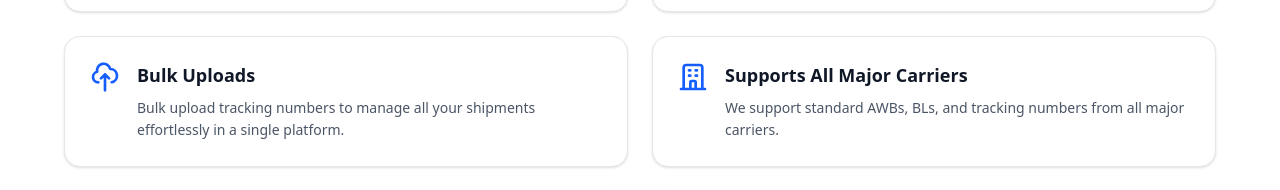
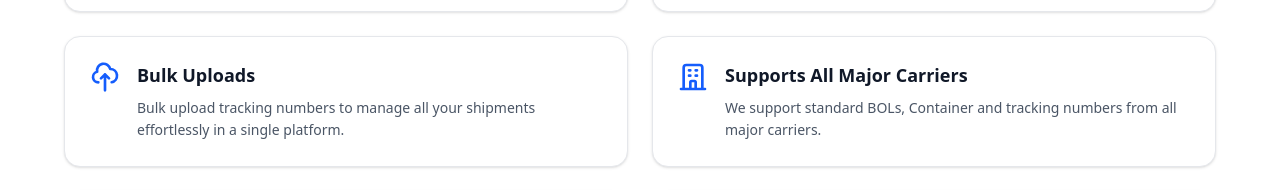
Before and after one commit to Cyrus-Devlin/freight-radar-2, a Next.js app: page / in a window 1280 px wide. Shown: the part 2359-2549 px from the top of the page. Built offline with nearby package versions, Linux system fonts and the light colour scheme; no server answers.

Commit message:
Update page.tsx
Updating card for services

```diff
--- a/app/(marketing)/page.tsx
+++ b/app/(marketing)/page.tsx
@@ -145,7 +145,7 @@ export default function Page() {
                 </div>
                 <div className="flex-1">
                   <h3 className="text-lg font-semibold text-gray-900 dark:text-white mb-2">Supports All Major Carriers</h3>
-                  <p className="text-gray-600 dark:text-gray-300 text-sm leading-relaxed">We support standard AWBs, BLs, and tracking numbers from all major carriers.</p>
+                  <p className="text-gray-600 dark:text-gray-300 text-sm leading-relaxed">We support standard BOLs, Container and tracking numbers from all major carriers.</p>
                 </div>
               </div>
             </div>
```
